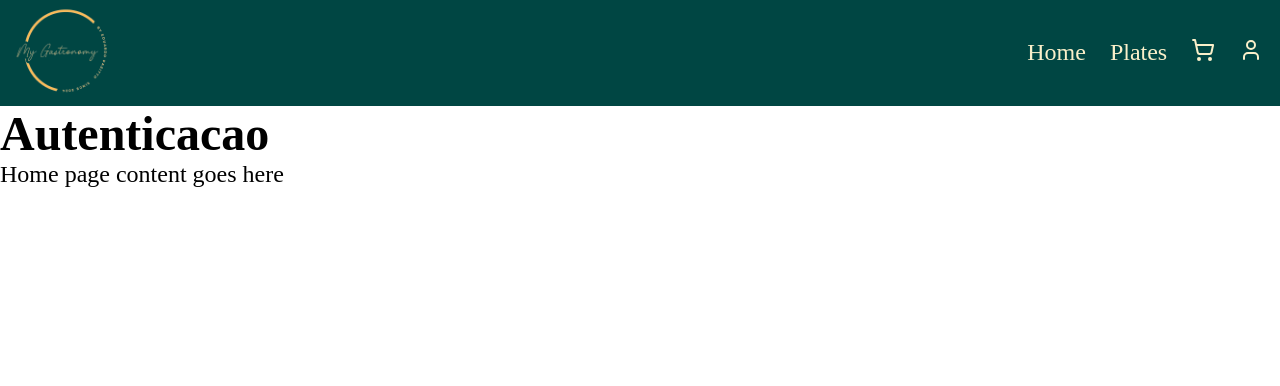
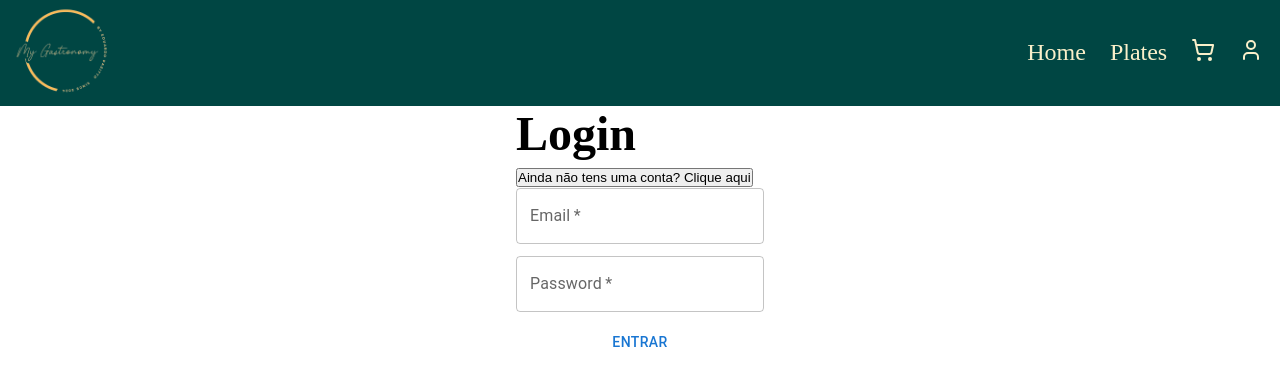
Before and after one commit to monjane10/Gastronomy, a React (Vite) app in the folder frontend/: page /auth in a window 1280 px wide. Shown: the top 386 px of the page. Built offline with nearby package versions, Linux system fonts and the light colour scheme.

Commit message:
implementando as telas de login e registo

```diff
--- a/frontend/src/pages/auth/page.jsx
+++ b/frontend/src/pages/auth/page.jsx
@@ -1,9 +1,120 @@
-import React from 'react'
+import React, { useState } from 'react'
+import { TextField, Button } from '@mui/material'
+import styles from './page.module.css'
 export default function Auth() {
-    return (
-        <div>
-            <h1>Autenticacao</h1>
-            <p>Home page content goes here</p>
-        </div>
-    )
+    const [formType, setFormType] = useState('login')
+    const [formData, setFormData] = useState(null)
+
+    const handleChangeFormType = () => {
+        setFormData(null)
+        if (formType === 'login') {
+            setFormType('signup')
+        } else {
+            setFormType('login')
+        }
+    }
+
+    const handleFormDataChange = (e) => {
+        setFormData({
+            ...formData,
+            [e.target.name]: e.target.value
+
+        })
+    }
+
+    const handleSubmitForm = (e) => {
+        e.preventDefault()
+        switch (formType) {
+            case 'login':
+                // login
+                break
+            case 'signup':
+                if (formData.password !== formData.confirmpassword) {
+                    alert('As senhas não coincidem')
+                    return
+
+                }
+                break
+            default:
+                break
+        }
+    }
+
+
+    if (formType === 'login') {
+        return (
+            <div className={styles.authPageContainer}>
+                <div>
+                    <h1>Login</h1>
+                    <button onClick={handleChangeFormType} >Ainda não tens uma conta? Clique aqui</button>
+                    <form onSubmit={handleSubmitForm}>
+                        <TextField
+                            required
+                            label="Email"
+                            type='email'
+                            name='email'
+                            onChange={handleFormDataChange}
+                        />
+                        <TextField
+                            required
+                            label="Password"
+                            type='password'
+                            name='password'
+                            onChange={handleFormDataChange}
+                        />
+
+                        <Button type='submit'>Entrar</Button>
+
+                    </form>
+                </div>
+            </div>
+        )
+    }
+
+    if (formType === 'signup') {
+        return (
+            <div className={styles.authPageContainer}>
+                <div>
+                    <h1>Cadastro</h1>
+                    <button onClick={handleChangeFormType}> Já tem uma conta?  Clique aqui</button>
+
+                    <form onSubmit={handleSubmitForm}>
+                        <TextField
+                            required
+                            label="Nome completo"
+                            type='fullname'
+                            name='fullname'
+                            onChange={handleFormDataChange}
+                        />
+                        <TextField
+                            required
+                            label="Email"
+                            type='email'
+                            name='email'
+                            onChange={handleFormDataChange}
+                        />
+                        <TextField
+                            required
+                            label="Senha"
+                            type='password'
+                            name='password'
+                            onChange={handleFormDataChange}
+                        />
+
+                        <TextField
+                            required
+                            label="Confirmar senha"
+                            type='password'
+                            name='confirmpassword'
+                            onChange={handleFormDataChange}
+                        />
+
+
+                        <Button type='submit'>Registar</Button>
+
+                    </form>
+                </div>
+            </div>
+        )
+    }
 }
--- a/frontend/src/pages/auth/page.module.css
+++ b/frontend/src/pages/auth/page.module.css
@@ -0,0 +1,9 @@
+
+.authPageContainer, form {
+    display: flex;
+    flex-direction: column;
+    align-items: center;
+    justify-content: center;
+    gap: 0.5em;
+
+}
--- /dev/null
+++ b/frontend/src/services/auth.jsx
@@ -0,0 +1,5 @@
+
+
+export default function authServices() {
+    const [authLoading, setAuthLoading] = useState(false)
+}
```
